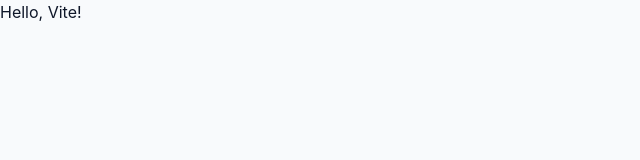
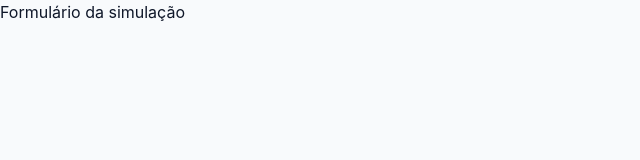
Before and after one commit to Danilo4665Oliveira/planejai, a React (Vite) app: page / in a window 1280 px wide. Shown: the top 160 px of the page, without its empty margins (0-640 px from the left). Built offline with nearby package versions, Linux system fonts and the light colour scheme.

Commit message:
Chore: add react-router-dom and router setup

```diff
--- a/package.json
+++ b/package.json
@@ -14,6 +14,7 @@
     "@tailwindcss/vite": "^4.3.3",
     "react": "^19.2.8",
     "react-dom": "^19.2.8",
+    "react-router-dom": "^7.18.2",
     "tailwindcss": "^4.3.3"
   },
   "devDependencies": {
--- a/src/App.tsx
+++ b/src/App.tsx
@@ -1,9 +1,9 @@
+import { RouterProvider } from 'react-router-dom'
+
+import { router } from './router'
+
 function App() {
-  return (
-    <>
-      <h1>Hello, Vite!</h1>
-    </>
-  )
+  return <RouterProvider router={router} />
 }
 
 export default App
--- /dev/null
+++ b/src/router.tsx
@@ -0,0 +1,20 @@
+import { createBrowserRouter } from 'react-router-dom'
+
+export const router = createBrowserRouter([
+  {
+    children: [
+      {
+        path: '/',
+        element: <h1>Formulário da simulação</h1>,
+      },
+      {
+        path: '/resultado',
+        element: <h1>Resultado da simulação</h1>,
+      },
+      {
+        path: '/historico',
+        element: <h1>Historico da simulação</h1>,
+      },
+    ],
+  },
+])
```
Also changed, not shown: 1 other file (tests, documents, lock files or other folders).
